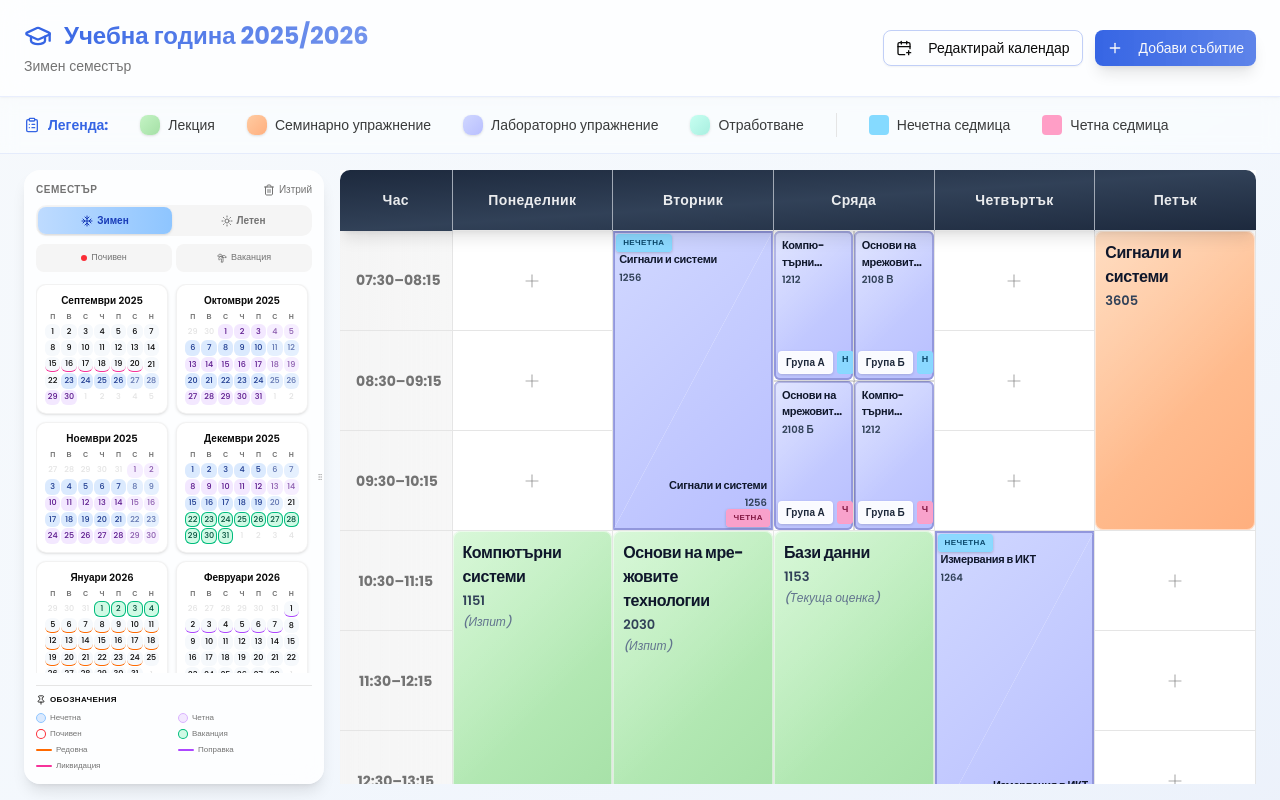
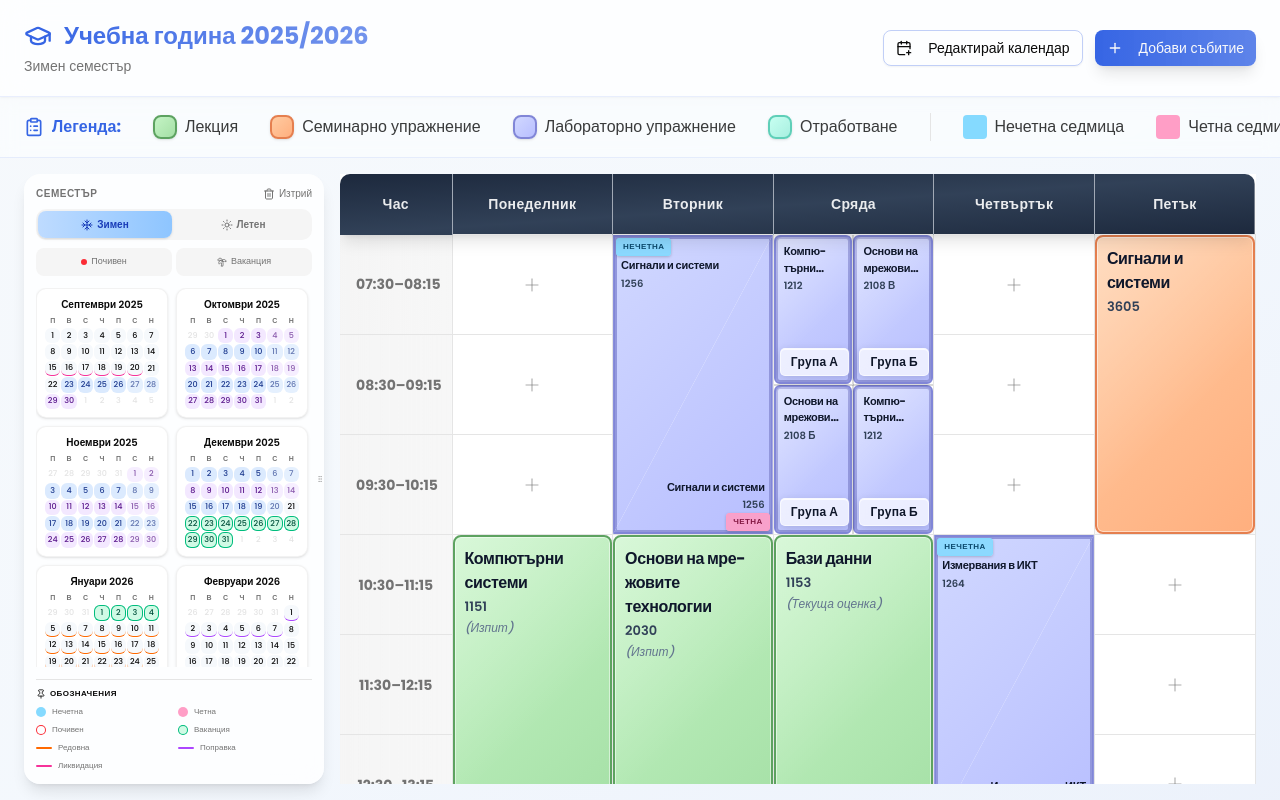
Before and after one commit to MihaCh13/Planner, a Next.js app: page / in a window 1280 px wide. Built offline with nearby package versions, Linux system fonts and the light colour scheme.

Commit message:
feat: enhance event blocks and sidebar responsiveness
Add borders to event blocks; update project labels; use makeup abbreviations; scale sidebar and legend responsively.

Co-authored-by: Miha Ch <148248932+MihaCh13@users.noreply.github.com>

```diff
--- a/app/globals.css
+++ b/app/globals.css
@@ -178,53 +178,73 @@
   transform: translateY(-1px);
 }
 
-/* Event background colors */
+/* Event background colors - ALL with visible darker borders */
 .lecture-bg {
   background: linear-gradient(135deg, var(--lecture) 0%, var(--lecture-dark) 100%);
+  border: 2px solid oklch(0.65 0.12 145);
 }
 
 .seminar-bg {
   background: linear-gradient(135deg, var(--seminar) 0%, var(--seminar-dark) 100%);
+  border: 2px solid oklch(0.7 0.14 45);
 }
 
 .lab-bg {
   background: linear-gradient(135deg, var(--lab) 0%, var(--lab-dark) 100%);
+  border: 2px solid oklch(0.65 0.12 280);
 }
 
 .makeup-bg {
   background: linear-gradient(135deg, var(--makeup) 0%, var(--makeup-dark) 100%);
+  border: 2px solid #5fcfb8;
 }
 
 .lunch-bg {
   background: linear-gradient(135deg, var(--lunch) 0%, var(--lunch-dark) 100%);
+  border: 2px solid oklch(0.85 0.04 90);
 }
 
 /* =====================================================
    GLASSY BADGE (Tags) - LARGE & CLEAR
    ===================================================== */
+/* Glassy Badge - Glassmorphism with LARGE & PROMINENT styling */
 .glassy-badge {
   display: inline-block;
-  padding: 3px 7px;
-  background: rgba(255, 255, 255, 0.92);
-  backdrop-filter: blur(6px);
-  -webkit-backdrop-filter: blur(6px);
-  border-radius: 4px;
-  font-size: 10px;
-  font-weight: 700;
-  color: #1e293b;
-  box-shadow: 0 1px 3px rgba(0, 0, 0, 0.15);
+  padding: 4px 10px;
+  background: rgba(255, 255, 255, 0.7);
+  backdrop-filter: blur(12px);
+  -webkit-backdrop-filter: blur(12px);
+  border-radius: 5px;
+  font-size: 12px;
+  font-weight: 800;
+  color: #0f172a;
+  box-shadow: 0 2px 8px rgba(0, 0, 0, 0.12), inset 0 1px 0 rgba(255, 255, 255, 0.8);
   white-space: nowrap;
-  letter-spacing: 0.02em;
-  border: 1px solid rgba(255, 255, 255, 0.5);
+  letter-spacing: 0.03em;
+  border: 1px solid rgba(255, 255, 255, 0.6);
   overflow: hidden;
   text-overflow: ellipsis;
   max-width: 100%;
 }
 
 .glassy-badge.mini {
-  padding: 2px 5px;
-  font-size: 8px;
-  border-radius: 3px;
+  padding: 2px 6px;
+  font-size: 9px;
+  border-radius: 4px;
+}
+
+/* Project Label - Extra Large & Prominent */
+.glassy-badge.project-badge {
+  padding: 5px 12px;
+  font-size: 13px;
+  font-weight: 900;
+  background: rgba(255, 255, 255, 0.75);
+  backdrop-filter: blur(16px);
+  -webkit-backdrop-filter: blur(16px);
+  box-shadow: 0 3px 12px rgba(0, 0, 0, 0.15), inset 0 1px 0 rgba(255, 255, 255, 0.9);
+  border: 1px solid rgba(0, 0, 0, 0.1);
+  text-transform: uppercase;
+  letter-spacing: 0.05em;
 }
 
 /* =====================================================
@@ -321,6 +341,22 @@
   width: 100%;
   background: transparent;
   overflow: hidden;
+}
+
+/* Visible diagonal dividing line */
+.diagonal-container::before {
+  content: '';
+  position: absolute;
+  top: 0;
+  left: 0;
+  width: 141.42%;
+  height: 2px;
+  background: rgba(0, 0, 0, 0.25);
+  transform-origin: 0 0;
+  transform: rotate(45deg);
+  z-index: 10;
+  top: 100%;
+  pointer-events: none;
 }
 
 /* ODD Week Triangle - Top-Left
--- a/components/schedule/event-block.tsx
+++ b/components/schedule/event-block.tsx
@@ -1,8 +1,15 @@
 'use client';
 
 import type { ScheduleEvent } from '@/lib/schedule-types';
-import { CONTROL_FORMS, PROJECT_TYPES, SUBGROUP_LABELS, SUBJECT_TYPE_LABELS } from '@/lib/schedule-types';
+import { CONTROL_FORMS, PROJECT_TYPES, SUBGROUP_LABELS } from '@/lib/schedule-types';
 import { cn } from '@/lib/utils';
+
+// Abbreviations for makeup events
+const MAKEUP_ABBREVIATIONS: Record<string, string> = {
+  lecture: '(Л)',
+  seminar: '(СУ)',
+  lab: '(ЛУ)'
+};
 
 interface EventBlockProps {
   event: ScheduleEvent;
@@ -77,14 +84,14 @@ export function EventBlock({
           {event.room || '-'}
         </div>
 
-        {/* For makeup events: show session type and group */}
+        {/* For makeup events: show abbreviated session type and group */}
         {isMakeup && (
           <div className={cn(
             "font-bold text-slate-700 overflow-hidden text-ellipsis whitespace-nowrap",
-            isCompact ? "text-[9px]" : isDiagonal ? "text-[11px]" : "text-[11px]"
+            isCompact ? "text-[10px]" : isDiagonal ? "text-[12px]" : "text-[12px]"
           )}>
-            {SUBJECT_TYPE_LABELS[event.subject_type]}
-            {event.group_number && ` • Гр. ${event.group_number}`}
+            {MAKEUP_ABBREVIATIONS[event.subject_type] || ''}
+            {event.group_number && ` Гр. ${event.group_number}`}
           </div>
         )}
 
@@ -123,7 +130,7 @@ export function EventBlock({
         {/* RIGHT: Project tag or Group number for makeup */}
         <div className="flex gap-1">
           {showProject && (
-            <span className={cn("glassy-badge", isDiagonal && "mini")}>
+            <span className={cn("glassy-badge project-badge", isDiagonal && "mini")}>
               {PROJECT_TYPES[event.project_type]}
             </span>
           )}
--- a/components/schedule/legend.tsx
+++ b/components/schedule/legend.tsx
@@ -4,43 +4,43 @@ import { ClipboardList } from 'lucide-react';
 
 export function Legend() {
   return (
-    <div className="bg-card/50 backdrop-blur-sm border-b border-primary/10 px-6 py-4 flex-shrink-0 overflow-x-auto scrollbar-thin">
-      <div className="flex items-center gap-8 min-w-max">
-        <span className="font-bold text-primary text-sm whitespace-nowrap flex items-center gap-2">
-          <ClipboardList className="w-4 h-4" />
+    <div className="bg-card/50 backdrop-blur-sm border-b border-primary/10 px-4 md:px-6 py-3 md:py-4 flex-shrink-0 overflow-x-auto scrollbar-thin">
+      <div className="flex items-center gap-4 md:gap-6 lg:gap-8 min-w-max">
+        <span className="font-bold text-primary text-xs md:text-sm lg:text-base whitespace-nowrap flex items-center gap-1.5 md:gap-2">
+          <ClipboardList className="w-3.5 h-3.5 md:w-4 md:h-4 lg:w-5 lg:h-5" />
           Легенда:
         </span>
 
-        <div className="flex items-center gap-2">
-          <div className="w-5 h-5 rounded-md lecture-bg shadow-sm" />
-          <span className="text-sm text-foreground/80 font-medium">Лекция</span>
+        <div className="flex items-center gap-1.5 md:gap-2">
+          <div className="w-4 h-4 md:w-5 md:h-5 lg:w-6 lg:h-6 rounded-md lecture-bg shadow-sm" />
+          <span className="text-xs md:text-sm lg:text-base text-foreground/80 font-medium">Лекция</span>
         </div>
 
-        <div className="flex items-center gap-2">
-          <div className="w-5 h-5 rounded-md seminar-bg shadow-sm" />
-          <span className="text-sm text-foreground/80 font-medium">Семинарно упражнение</span>
+        <div className="flex items-center gap-1.5 md:gap-2">
+          <div className="w-4 h-4 md:w-5 md:h-5 lg:w-6 lg:h-6 rounded-md seminar-bg shadow-sm" />
+          <span className="text-xs md:text-sm lg:text-base text-foreground/80 font-medium">Семинарно упражнение</span>
         </div>
 
-        <div className="flex items-center gap-2">
-          <div className="w-5 h-5 rounded-md lab-bg shadow-sm" />
-          <span className="text-sm text-foreground/80 font-medium">Лабораторно упражнение</span>
+        <div className="flex items-center gap-1.5 md:gap-2">
+          <div className="w-4 h-4 md:w-5 md:h-5 lg:w-6 lg:h-6 rounded-md lab-bg shadow-sm" />
+          <span className="text-xs md:text-sm lg:text-base text-foreground/80 font-medium">Лабораторно упражнение</span>
         </div>
 
-        <div className="flex items-center gap-2">
-          <div className="w-5 h-5 rounded-md makeup-bg shadow-sm" />
-          <span className="text-sm text-foreground/80 font-medium">Отработване</span>
+        <div className="flex items-center gap-1.5 md:gap-2">
+          <div className="w-4 h-4 md:w-5 md:h-5 lg:w-6 lg:h-6 rounded-md makeup-bg shadow-sm" />
+          <span className="text-xs md:text-sm lg:text-base text-foreground/80 font-medium">Отработване</span>
         </div>
 
-        <div className="h-6 w-px bg-border" />
+        <div className="h-5 md:h-6 lg:h-7 w-px bg-border" />
 
-        <div className="flex items-center gap-2 text-foreground/80">
-          <div className="w-5 h-5 rounded" style={{ backgroundColor: '#85daff' }} />
-          <span className="text-sm font-medium">Нечетна седмица</span>
+        <div className="flex items-center gap-1.5 md:gap-2 text-foreground/80">
+          <div className="w-4 h-4 md:w-5 md:h-5 lg:w-6 lg:h-6 rounded" style={{ backgroundColor: '#85daff' }} />
+          <span className="text-xs md:text-sm lg:text-base font-medium">Нечетна седмица</span>
         </div>
 
-        <div className="flex items-center gap-2 text-foreground/80">
-          <div className="w-5 h-5 rounded" style={{ backgroundColor: '#ff9ec6' }} />
-          <span className="text-sm font-medium">Четна седмица</span>
+        <div className="flex items-center gap-1.5 md:gap-2 text-foreground/80">
+          <div className="w-4 h-4 md:w-5 md:h-5 lg:w-6 lg:h-6 rounded" style={{ backgroundColor: '#ff9ec6' }} />
+          <span className="text-xs md:text-sm lg:text-base font-medium">Четна седмица</span>
         </div>
       </div>
     </div>
--- a/components/schedule/sidebar-calendar.tsx
+++ b/components/schedule/sidebar-calendar.tsx
@@ -181,6 +181,13 @@ export function SidebarCalendar() {
   useEffect(() => {
     setIsHydrated(true);
   }, []);
+
+  // Calculate scale factor based on sidebar width (300 = base, 450 = max)
+  const scaleFactor = useMemo(() => {
+    if (sidebarWidth <= 300) return 1;
+    if (sidebarWidth >= 450) return 1.35;
+    return 1 + ((sidebarWidth - 300) / 150) * 0.35;
+  }, [sidebarWidth]);
 
   const handleMouseDown = useCallback((e: React.MouseEvent) => {
     e.preventDefault();
@@ -515,46 +522,81 @@ export function SidebarCalendar() {
         )}
       </div>
 
-      {/* Compact Legend */}
-      <div className="flex flex-col gap-1.5 pt-2 border-t border-border">
-        <div className="font-bold text-[8px] text-foreground uppercase tracking-wider flex items-center gap-1">
-          <Pin className="w-2.5 h-2.5" />
+      {/* Responsive Legend - scales with sidebar width */}
+      <div
+        className="flex flex-col gap-1.5 pt-2 border-t border-border transition-all"
+        style={{ fontSize: `${8 * scaleFactor}px` }}
+      >
+        <div
+          className="font-bold text-foreground uppercase tracking-wider flex items-center gap-1"
+          style={{ fontSize: `${8 * scaleFactor}px` }}
+        >
+          <Pin style={{ width: `${10 * scaleFactor}px`, height: `${10 * scaleFactor}px` }} />
           Обозначения
         </div>
 
-        <div className="grid grid-cols-2 gap-x-2 gap-y-1 text-[8px]">
-          <div className="flex items-center gap-1 text-muted-foreground font-medium">
-            <div className="w-2.5 h-2.5 rounded-sm bg-blue-100 border border-blue-300" />
+        <div className="grid grid-cols-2 gap-x-2 gap-y-1.5">
+          <div className="flex items-center gap-1.5 text-muted-foreground font-medium">
+            <div
+              className="rounded-sm"
+              style={{
+                width: `${10 * scaleFactor}px`,
+                height: `${10 * scaleFactor}px`,
+                backgroundColor: '#85daff'
+              }}
+            />
             <span>Нечетна</span>
           </div>
 
-          <div className="flex items-center gap-1 text-muted-foreground font-medium">
-            <div className="w-2.5 h-2.5 rounded-sm bg-purple-100 border border-purple-300" />
+          <div className="flex items-center gap-1.5 text-muted-foreground font-medium">
+            <div
+              className="rounded-sm"
+              style={{
+                width: `${10 * scaleFactor}px`,
+                height: `${10 * scaleFactor}px`,
+                backgroundColor: '#ff9ec6'
+              }}
+            />
             <span>Четна</span>
           </div>
 
-          <div className="flex items-center gap-1 text-muted-foreground font-medium">
-            <div className="w-2.5 h-2.5 rounded-sm ring-1 ring-red-500 ring-inset" />
+          <div className="flex items-center gap-1.5 text-muted-foreground font-medium">
+            <div
+              className="rounded-sm ring-1 ring-red-500 ring-inset"
+              style={{ width: `${10 * scaleFactor}px`, height: `${10 * scaleFactor}px` }}
+            />
             <span>Почивен</span>
           </div>
 
-          <div className="flex items-center gap-1 text-muted-foreground font-medium">
-            <div className="w-2.5 h-2.5 rounded-sm bg-emerald-100 ring-1 ring-emerald-500 ring-inset" />
+          <div className="flex items-center gap-1.5 text-muted-foreground font-medium">
+            <div
+              className="rounded-sm bg-emerald-100 ring-1 ring-emerald-500 ring-inset"
+              style={{ width: `${10 * scaleFactor}px`, height: `${10 * scaleFactor}px` }}
+            />
             <span>Ваканция</span>
           </div>
 
-          <div className="flex items-center gap-1 text-muted-foreground font-medium">
-            <div className="w-4 h-0.5 bg-orange-500 rounded-sm" />
+          <div className="flex items-center gap-1.5 text-muted-foreground font-medium">
+            <div
+              className="bg-orange-500 rounded-sm"
+              style={{ width: `${16 * scaleFactor}px`, height: `${2 * scaleFactor}px` }}
+            />
             <span>Редовна</span>
           </div>
 
-          <div className="flex items-center gap-1 text-muted-foreground font-medium">
-            <div className="w-4 h-0.5 bg-purple-500 rounded-sm" />
+          <div className="flex items-center gap-1.5 text-muted-foreground font-medium">
+            <div
+              className="bg-purple-500 rounded-sm"
+              style={{ width: `${16 * scaleFactor}px`, height: `${2 * scaleFactor}px` }}
+            />
             <span>Поправка</span>
           </div>
 
-          <div className="flex items-center gap-1 text-muted-foreground font-medium col-span-2">
-            <div className="w-4 h-0.5 bg-pink-500 rounded-sm" />
+          <div className="flex items-center gap-1.5 text-muted-foreground font-medium col-span-2">
+            <div
+              className="bg-pink-500 rounded-sm"
+              style={{ width: `${16 * scaleFactor}px`, height: `${2 * scaleFactor}px` }}
+            />
             <span>Ликвидация</span>
           </div>
         </div>
```
